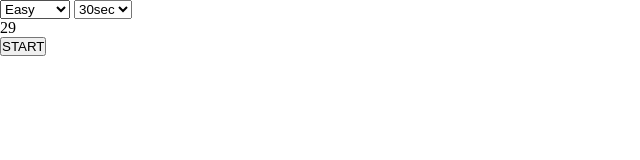
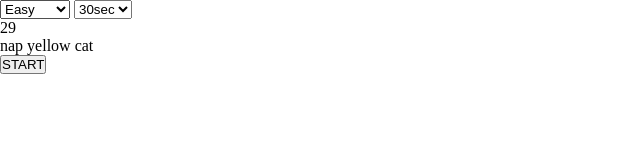
Before and after one commit to johnEdmon44/typing-test, a plain HTML site: page index.html in a window 1280 px wide. Both pictures are taken after a click on the button "START". Shown: the whole page, without its empty margins (0-640 px from the left). Drawn offline with Linux system fonts and the light colour scheme.

Commit message:
Display selected words

```diff
--- a/index.html
+++ b/index.html
@@ -22,6 +22,7 @@
   </select>
 
   <p id="countdown"></p>
+  <p id="words"></p>
   <button id="start">START</button>
 </body>
 </html>
--- a/index.js
+++ b/index.js
@@ -38,4 +38,7 @@ start.addEventListener("click", () => {
       clearInterval(timer);
     }
   }, 1000);
+
+  const getWords = document.getElementById("words");
+  getWords.textContent = result.join(" ");
 });
```
